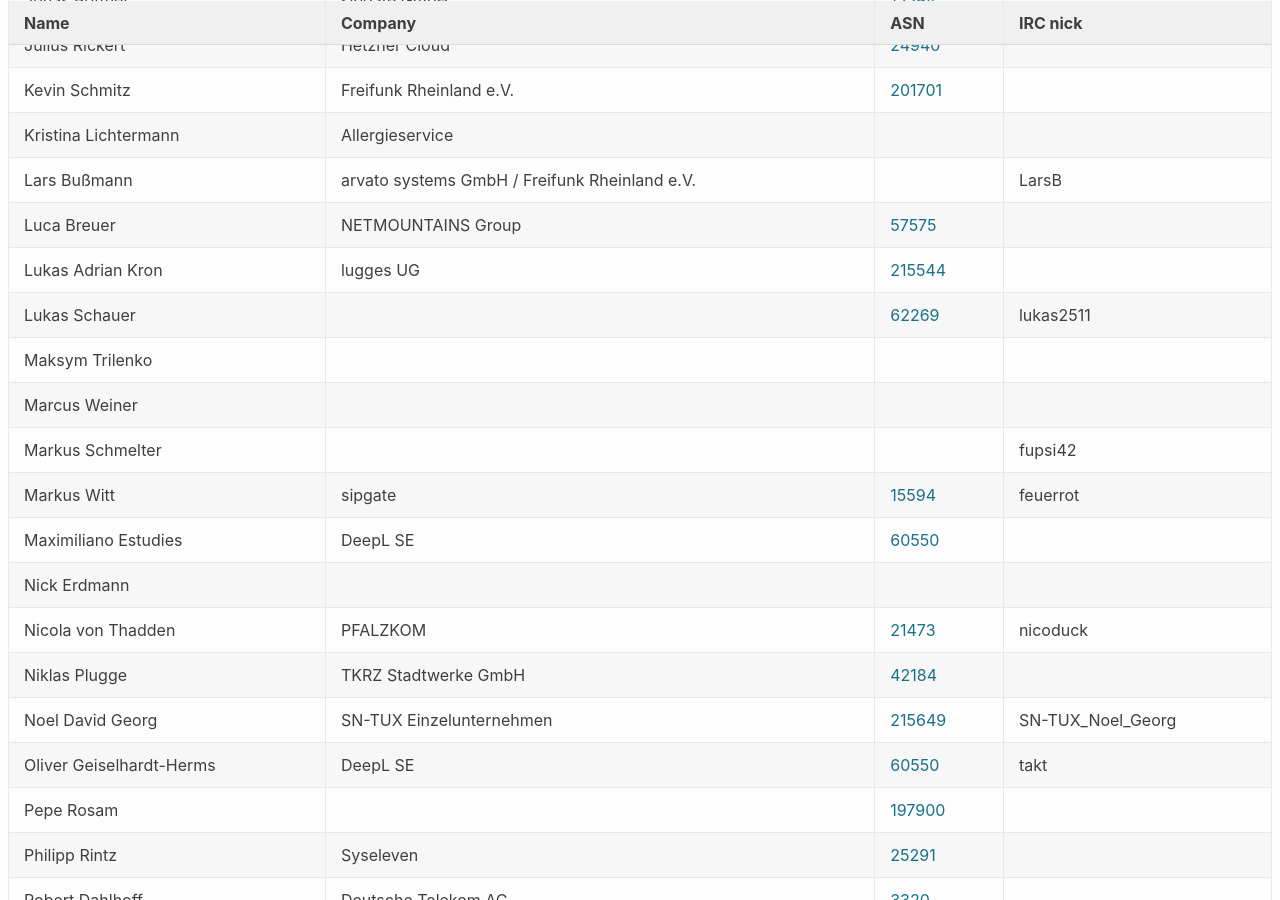
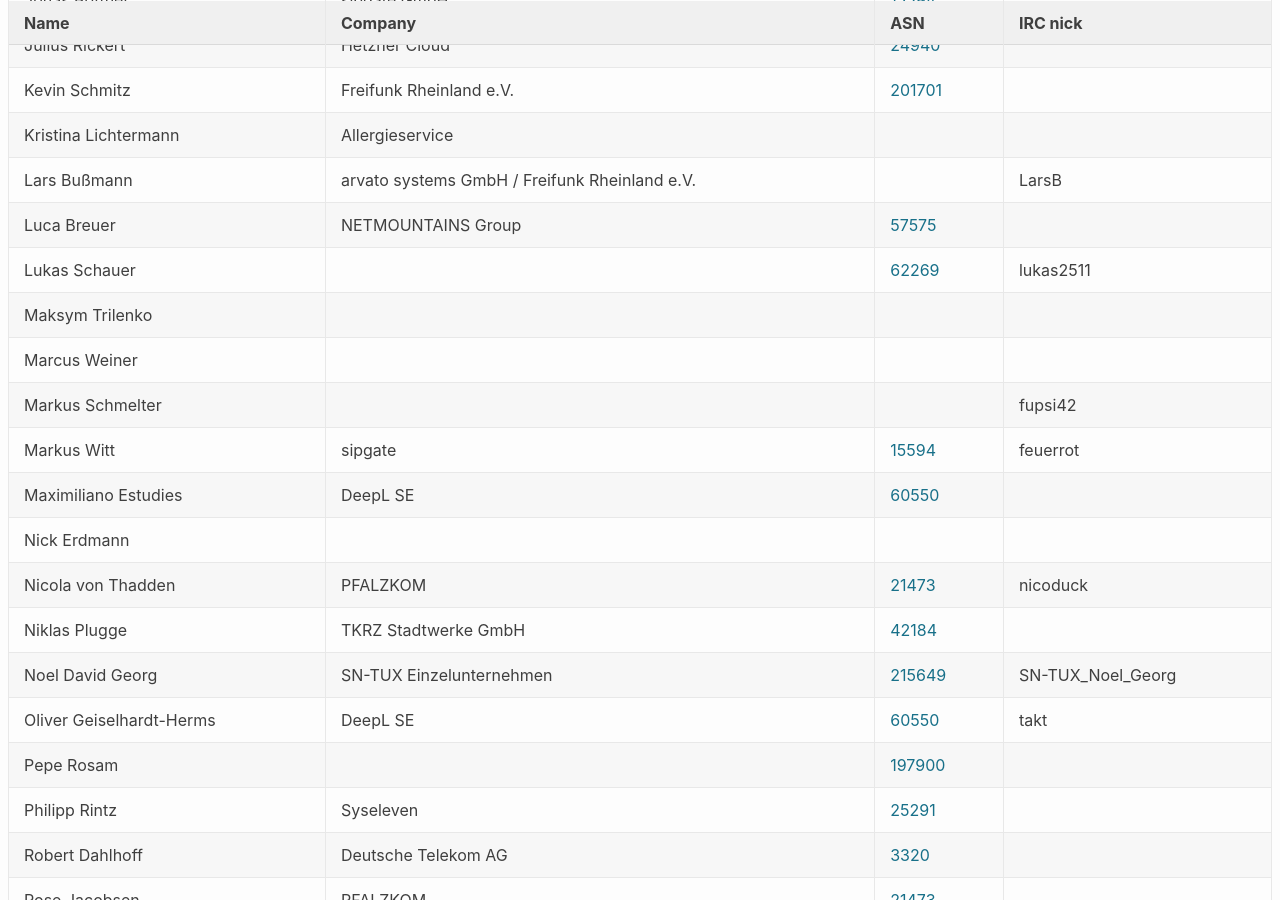
Before and after one commit to denog/pretix-attendeelist, a Jekyll site: the page built from denog-meetup-2024-03/index.markdown, in a window 1280 px wide and 900 px high, scrolled down 976 px. Built offline with Jekyll 4.4.1, drawn with Linux system fonts in a browser that asks for light colours.

Commit message:
Latest data: Mon Apr  8 18:47:52 UTC 2024

```diff
--- a/_data/attendees_denog-meetup-2024-03.json
+++ b/_data/attendees_denog-meetup-2024-03.json
@@ -156,12 +156,6 @@
     "asn": "57575"
   },
   {
-    "name": "Lukas Adrian Kron",
-    "company": "lugges UG",
-    "irc": null,
-    "asn": "215544"
-  },
-  {
     "name": "Lukas Schauer",
     "company": null,
     "irc": "lukas2511",
```
